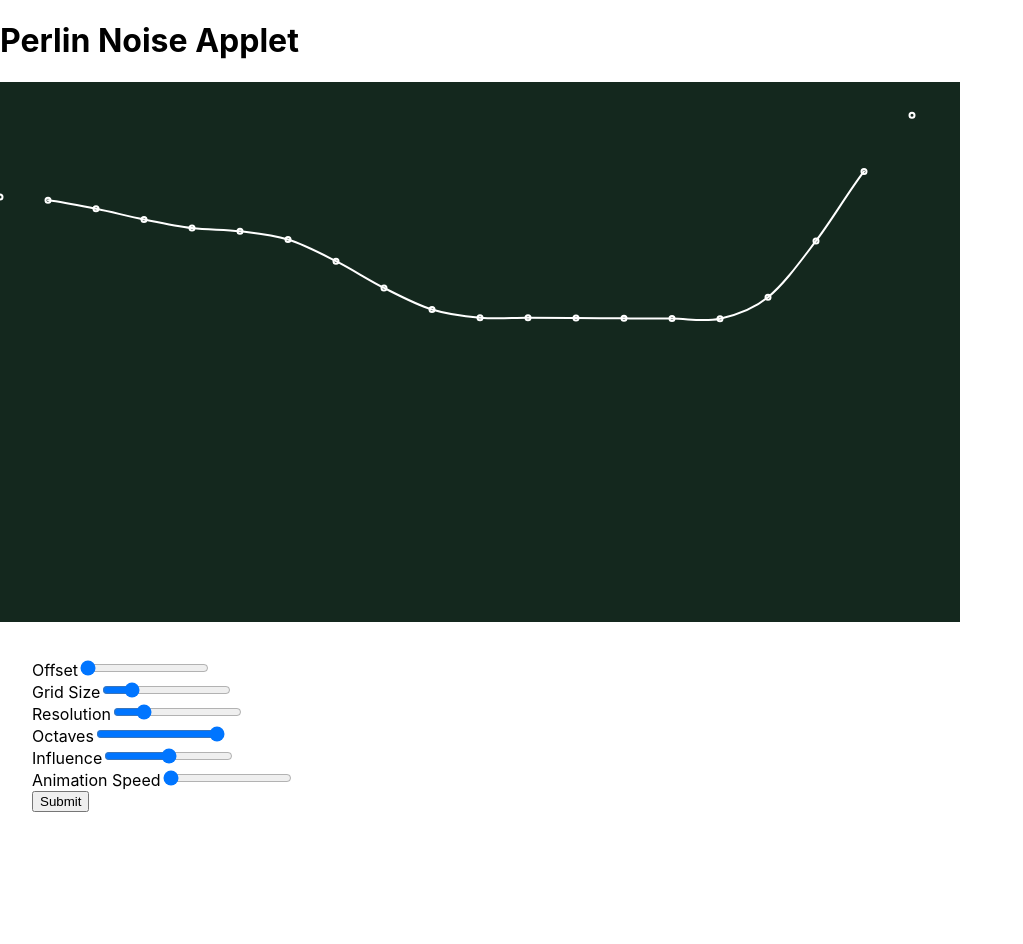
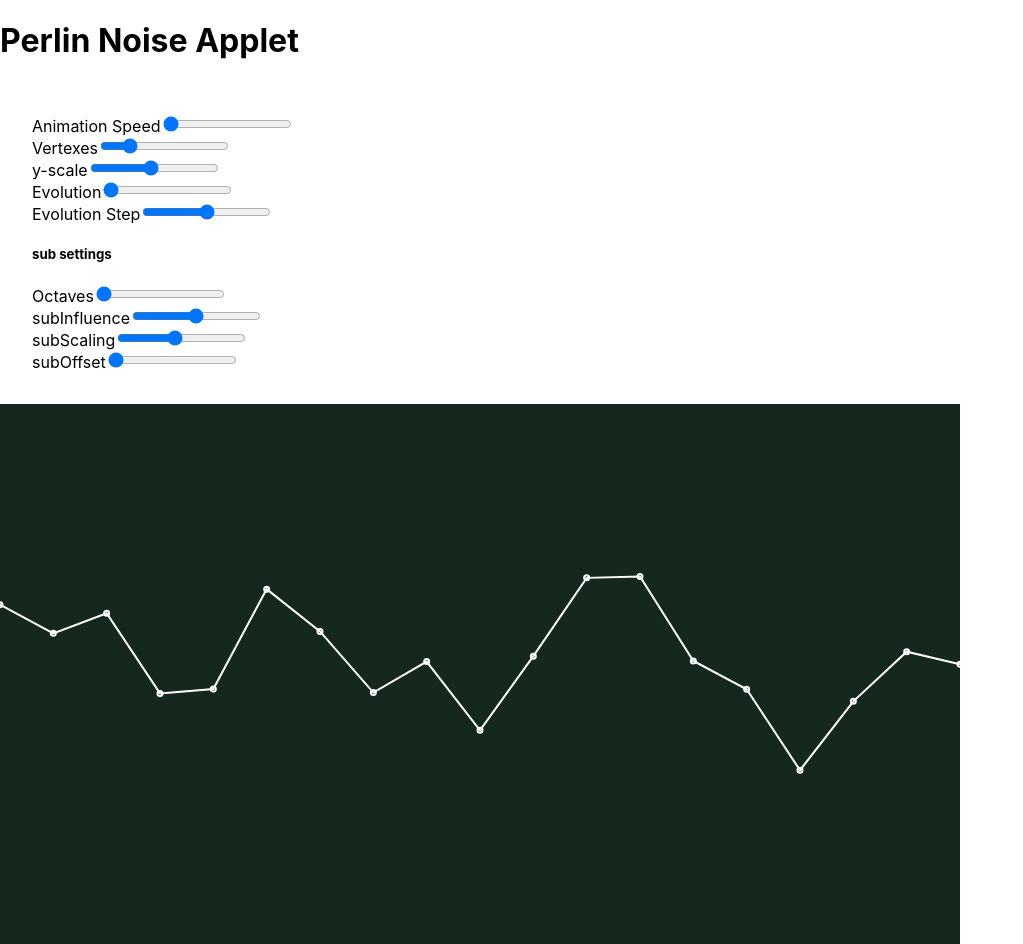
Before and after one commit to StuFleisher/perlin, a React (Create React App) app: page / in a window 1280 px wide. Shown: the whole page, without its empty margins (0-1023 px from the left). Before the commit the page ends 844 px from the top, so only its background shows below. Built offline with nearby package versions, Linux system fonts and the light colour scheme; the HTML template or start-up script is replaced by a standard one.

Commit message:
Significantly reworked the app
Created a model to store settings for a perlin line
Reworked component structure to be more 'react-like'
Fixed bugs related to flickering renders
Built custom logic for perlin octaves

```diff
--- a/src/App.js
+++ b/src/App.js
@@ -1,36 +1,45 @@
 import './App.css';
 import React from 'react';
-import { useState } from 'react';
+import { useState, useCallback } from 'react';
 
 import Canvas from './Canvas';
 import PerlinForm from './PerlinForm';
+import PerlinSettings from "./models/models";
 
-const initialSettings = {
-  width: 960,
-  height: 540,
-  offset: 0,
-  gridSize: 20,
-  resolution: .2,
-  octaves: 1,
-  influence:.5,
-  animationSpeed: 0,
-};
+
+// const INITIAL_SETTINGS = {
+//   width: 960,
+//   height: 540,
+//   animationSpeed: 0,
+//   evolution: 0,
+//   vertexCount: 20,
+//   yScale:1,
+//   evolutionStep: .5,
+//   octaves: 0,
+//   subScaling:.5,
+//   subInfluence:.5,
+//   subOffset:0,
+// };
 
 function App() {
-  const [perlinSettings, setPerlinSettings] = useState(initialSettings);
-  console.log("perlin settings", perlinSettings);
+  const [perlinSettings, setPerlinSettings] = useState(new PerlinSettings());
 
-  function updateSettings(settings) {
-    console.log("updating settings");
-    setPerlinSettings(() => settings);
-  }
+  // const perlinSettings = new PerlinSettings();
+  console.log("app rerender", perlinSettings);
+
+  const updateSettings = useCallback((data)=> {
+    console.log("updating app settings.", data);
+    let settings= perlinSettings.update(data).duplicate();
+    console.log("new instance", settings);
+    setPerlinSettings(settings);
+  },[])
 
   return (
     <main>
-      <Canvas settings={perlinSettings} />
       <PerlinForm
         settings={perlinSettings}
-        updateSettings={updateSettings} />
+        updateParentSettings={updateSettings} />
+      <Canvas settings={perlinSettings} />
     </main>
   );
 
--- a/src/Canvas.js
+++ b/src/Canvas.js
@@ -1,64 +1,102 @@
 // import * as React from "react";
 import { useLayoutEffect, useState, createRef } from "react";
 import P5 from "p5";
+import { linear } from "./helpers/helpers";
 
-/** Draws a perlin line using curved interpolation
- *
- * Settings object example:
- *    {offset, gridSize, resolution, octaves, influence}
-*/
-function drawCurves(p5, settings) {
+
+/** generates a set of coordinates using perlin noise to control y value*/
+
+function generateCoords(p5, settings) {
+  const coords = [];
+  // iterate through octaves
+
+  for (let i = 0; i <= settings.octaves; i++) {
+    let currEvolution = settings.evolution;
+    let spacing = settings.spacing * settings.subScaling ** (i);
+
+    for (let x = 0 - spacing; x < settings.width + spacing; x += spacing) {
+      //create or update y value
+      const currPoint = coords.find(coord => coord[0] === x);
+      let y;
+      if (!currPoint) {
+        y = linear(p5.noise(currEvolution), 0, 1, settings.minY, settings.maxY);
+      } else {
+        y = currPoint[1];
+        //TODO: adjust existing y values per octave
+      }
+
+      coords.push([x, y]);
+      currEvolution += settings.evolutionStep * settings.subScaling ** (i);
+    }
+  }
+
+  //TODO:  sort coords by x value
+  return coords;
+}
+
+/** Given a p5 instance and a set of perlinSettings, draws a bezier curve
+ * using perlin noise to generate y values.
+ */
+
+function drawCurves(p5, settings, useOcatves = true) {
 
   p5.beginShape();
-  for (let x = 0; x < settings.width; x += (settings.width / settings.gridSize)) {
-    p5.noiseSeed(99);
-    p5.noiseDetail(settings.octaves, settings.influence);
-    const y = p5.noise(settings.offset) * settings.height;
+  p5.noFill();
+  p5.stroke(255);
+  p5.strokeWeight(2);
 
-    p5.circle(x, y, 5);
-    p5.noFill();
-    p5.strokeWeight(2);
-    p5.stroke(255);
-    p5.curveVertex(x, y);
+  for (const coord of generateCoords(p5, settings)){
+    p5.circle(coord[0], coord[1], 5);
+    p5.vertex(coord[0], [coord[1]]);
+  }
 
-    settings.offset += settings.resolution;
-  }
   p5.endShape();
 }
 
+
 function Canvas({ settings }) {
-  console.log("rendering canvas")
-  // const [sketchInstance,setSketchInstance] = useState(null);
-
+  console.log("rendering canvas with",settings)
   const canvasContainer = createRef();
+  const [sketchInstance,setSketchInstance] = useState(null);
 
   const sketch = (p) => {
 
     p.setup = () => {
       p.createCanvas();
       p.resizeCanvas(Number(settings.width), Number(settings.height));
+      p.noiseSeed(99);
+      p.background(20, 40, 30);
+      p.frameRate(60);
+
+      drawCurves(p, settings);
+      // p.noLoop()
     };
 
     p.draw = () => {
-      p.clear()
+      p.clear();
       p.background(20, 40, 30);
+
       drawCurves(p, settings);
-      // p.noLoop();
+      // drawCurves(p, settings, false);
+
     };
 
   };
 
-  useLayoutEffect(() => {
-    console.log("use effect running")
-    let sketchInstance = new P5(sketch, canvasContainer.current)
+  if (!sketchInstance) setSketchInstance(
+    new P5(sketch, canvasContainer.current)
+    )
+  // let sketchInstance = new P5(sketch, canvasContainer.current);
+  // useLayoutEffect(() => {
+  //   let sketchInstance = new P5(sketch, canvasContainer.current);
 
-    return ()=> sketchInstance.remove()
-  }, [canvasContainer,settings]);
+  //   return () => sketchInstance.remove();
+  // }, [canvasContainer, settings]);
 
 
   return (
     <div ref={canvasContainer}></div>
-  )
+  );
 }
 
 export default Canvas;
--- a/src/PerlinForm.js
+++ b/src/PerlinForm.js
@@ -1,32 +1,32 @@
-import { useState } from "react";
+import { useState, useEffect } from "react";
 import "./PerlinForm.css"
 
 
-function PerlinForm({settings, updateSettings}){
+function PerlinForm({settings, updateParentSettings}){
 
   const [formData,setFormData]= useState(settings);
 
-  console.log("rendering form", formData)
+  console.log("rendering form. Data=", formData)
 
   function handleChange(evt){
-    evt.preventDefault();
-
+    console.log("Handling change on form inputs")
     const { name, value } = evt.target;
     setFormData(fData => ({
       ...fData,
       [name]: Number(value),
     }));
-    updateSettings(formData);
 
   }
 
-  function handleSubmit(evt){
-    evt.preventDefault();
-    updateSettings(formData);
-  }
+  useEffect(function updateParentSettingsOnChange(){
+    console.log("updating parent with data.",formData)
+    updateParentSettings(formData)
+  },[formData, updateParentSettings])
+
+
 
   return (
-    <form onSubmit={handleSubmit}>
+    <form>
       {/* <div>
         <label htmlFor="width">Canvas Width</label>
         <input
@@ -44,79 +44,113 @@ function PerlinForm({settings, updateSettings}){
           value={formData.height}
           onChange={handleChange}/>
       </div> */}
+      <div>
+        <label htmlFor="animationSpeed">Animation Speed</label>
+        <input
+          name="animationSpeed"
+          type="range"
+            min="0"
+            max=".01"
+            step=".001"
+          value={formData.animationSpeed}
+          onChange={handleChange}/>
+      </div>
 
       <div>
-        <label htmlFor="offset">Offset</label>
+        <label htmlFor="vertexCount">Vertexes</label>
         <input
-          name="offset"
+          name="vertexCount"
+          type="range"
+            min="1"
+            max="100"
+          value={formData.vertexCount}
+          onChange={handleChange}/>
+      </div>
+
+      <div>
+        <label htmlFor="yScale">y-scale</label>
+        <input
+          name="yScale"
+          type="range"
+            min=".1"
+            max="2"
+            step=".1"
+          value={formData.yScale}
+          onChange={handleChange}/>
+      </div>
+
+      <div>
+        <label htmlFor="evolution">Evolution</label>
+        <input
+          name="evolution"
           type="range"
             min="0"
             max="1"
             step=".01"
-          value={formData.offset}
+          value={formData.evolution}
           onChange={handleChange}/>
       </div>
 
       <div>
-        <label htmlFor="gridSize">Grid Size</label>
+        <label htmlFor="evolutionStep">Evolution Step</label>
          <input
-          name="gridSize"
+          name="evolutionStep"
           type="range"
-            min="1"
-            max="100"
-          value={formData.gridSize}
+          min=".001"
+          max="1"
+          step=".001"
+          value={formData.evolutionStep}
           onChange={handleChange}/>
       </div>
 
-      <div>
-        <label htmlFor="resolution">Resolution</label>
-        <input
-          name="resolution"
-          type="range"
-          min="0"
-          max="1"
-          step=".01"
-          value={formData.resolution}
-          onChange={handleChange}/>
-      </div>
-
+        <h5>sub settings</h5>
       <div>
         <label htmlFor="octaves">Octaves</label>
         <input
           name="octaves"
           type="range"
             min="0"
-            max="1"
-            step=".01"
+            max="10"
+            step="1"
           value={formData.octaves}
           onChange={handleChange}/>
       </div>
 
         <div>
-        <label htmlFor="influence">Influence</label>
+          <label htmlFor="subScaling">subInfluence</label>
           <input
-          name="influence"
+            name="subInfluence"
+            type="range"
+            min="0"
+            max="1"
+            step=".1"
+            value={formData.subInfluence}
+            onChange={handleChange}/>
+        </div>
+
+        <div>
+          <label htmlFor="subScaling">subScaling</label>
+          <input
+            name="subScaling"
+            type="range"
+            min=".1"
+            max="1"
+            step=".1"
+            value={formData.subScaling}
+            onChange={handleChange}/>
+        </div>
+
+        <div>
+          <label htmlFor="subOffset">subOffset</label>
+          <input
+            name="subOffset"
             type="range"
             min="0"
             max="1"
             step=".01"
-          value={formData.influence}
+            value={formData.subOffset}
             onChange={handleChange}/>
         </div>
-
-      <div>
-        <label htmlFor="animationSpeed">Animation Speed</label>
-        <input
-          name="animationSpeed"
-          type="range"
-            min="0"
-            max="30"
-            step="1"
-          value={formData.animationSpeed}
-          onChange={handleChange}/>
-      </div>
-
-      <input type="submit"/>
 
     </form>
   )
--- /dev/null
+++ b/src/helpers/helpers.js
@@ -0,0 +1,14 @@
+
+
+/** Maps a number within a range to a proportional number within another range
+ *
+ * linear(1, 0, 1, 0, 100) --> 100
+ * linear(0, 0, 1, 0, 100) --> 0
+ * linear(.5, 0, 1, 0, 100) --> 50
+*/
+
+function linear (number, inMin, inMax, outMin, outMax) {
+  return (number - inMin) * (outMax - outMin) / (inMax - inMin) + outMin;
+}
+
+export {linear}
--- /dev/null
+++ b/src/models/models.js
@@ -0,0 +1,82 @@
+const INITIAL_SETTINGS = {
+  width: 960,
+  height: 540,
+  margin: 100,
+
+  animationSpeed: 0,
+  evolution: 0,
+  evolutionStep: .5,
+
+  vertexCount: 20,
+  yScale: 1,
+
+  octaves: 0,
+  subScaling: .5,
+  subInfluence: .5,
+  subOffset: 0,
+};
+
+class PerlinSettings {
+
+  _settingsKeys = [
+    "width",
+    "height",
+    "margin",
+    "animationSpeed",
+    "evolution",
+    "evolutionStep",
+    "vertexCount",
+    "yScale",
+    "octaves",
+    "subScaling",
+    "subInfluence",
+    "subOffset",
+  ];
+
+  constructor(settings = INITIAL_SETTINGS) {
+    for (const name of this._settingsKeys) {
+      this[name] = settings[name] || INITIAL_SETTINGS[name];
+    }
+  }
+
+  get settings() {
+    const settings = {};
+    for (const name of this._settingsKeys) {
+      settings[name] = this[name];
+    }
+    return settings;
+  }
+
+  get midpoint() {
+    return this.height / 2;
+  }
+
+  get minY() {
+    return this.midpoint - this.yScale * (this.midpoint - this.margin);
+  }
+
+  get maxY() {
+    return this.midpoint + this.yScale * (this.midpoint - this.margin);
+  }
+
+  get spacing() {
+    //first and last vertexes are guides that don't render a path
+    return this.width / (this.vertexCount - 2);
+  }
+
+  update(data) {
+    for (const key in data) {
+      if (key in this) {
+        this[key] = data[key];
+      }
+    }
+    return this;
+  }
+
+  duplicate() {
+    return new PerlinSettings(this.settings);
+  }
+
+}
+
+export default PerlinSettings;
```
Also changed, not shown: src/helpers/merge.js (added, +51 -0 lines). Lines whose indentation alone changed are shown as unchanged.
